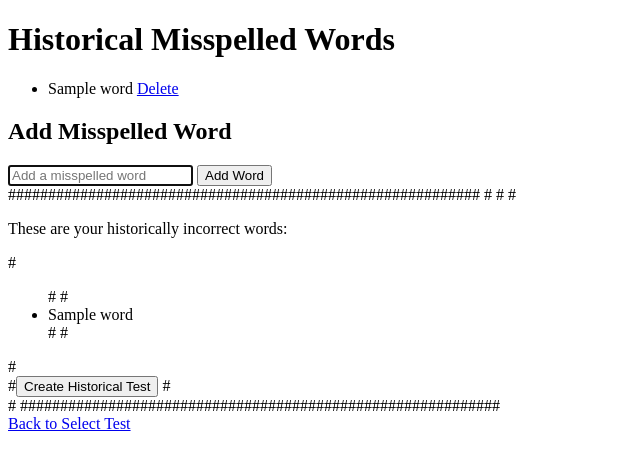
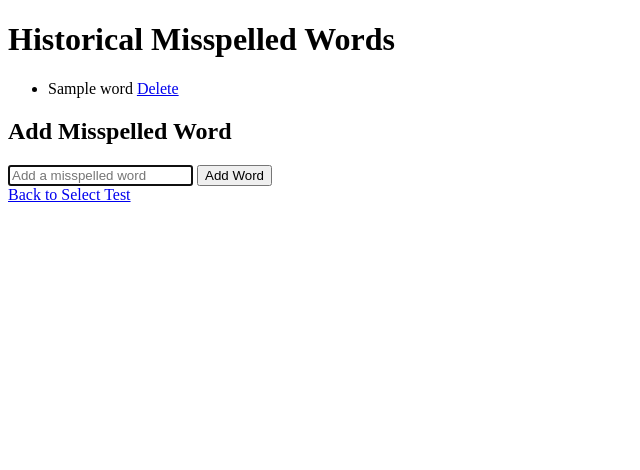
Before and after one commit to suasrp/flask-suasrp-repository-001, a Flask app: template templates/historical_misspelled_word_list.html in a window 1280 px wide. Shown: the top 470 px of the page, without its empty margins (0-640 px from the left). Run offline with Flask 3, Linux system fonts and the light colour scheme; the template is opened without the code that fills it: most values are stand-ins (such as "Sample title", 1, 10 or a date in 2020).

Commit message:
Update historical_misspelled_word_list.html 11-12-2024-259pm

```diff
--- a/templates/historical_misspelled_word_list.html
+++ b/templates/historical_misspelled_word_list.html
@@ -3,7 +3,7 @@
 <head>
     <meta charset="UTF-8">
     <meta name="viewport" content="width=device-width, initial-scale=1.0">
-    <title>Historical Misspelled Word List</title>
+    <title>Historical Misspelled Words</title>
 </head>
 <body>
     <h1>Historical Misspelled Words</h1>
@@ -15,29 +15,11 @@
     </ul>
 
     <h2>Add Misspelled Word</h2>
-    <form method="POST" action="{{ url_for('add_misspelled_word') }}">
+    <form action="{{ url_for('add_misspelled_word') }}" method="POST">
         <input type="text" name="misspelled_word" placeholder="Add a misspelled word" required autofocus>
         <button type="submit">Add Word</button>
     </form>
 
-    ###########################################################
-    #<!-- Display message if no incorrect words are available -->
-    #{% if not historical_words %}
-        #<p>No incorrect words to create a test. Please complete some tests first!</p>
-    #{% else %}
-        #<p>These are your historically incorrect words:</p>
-        #<ul>
-            #{% for word in historical_words %}
-                #<li>{{ word }}</li>
-            #{% endfor %}
-        #</ul>
-        #<form method="POST">
-            #<button type="submit">Create Historical Test</button>
-        #</form>
-    #{% endif %}
-    ############################################################
-
-    <br>
     <a href="{{ url_for('select_test') }}">Back to Select Test</a>
 </body>
 </html>
```
